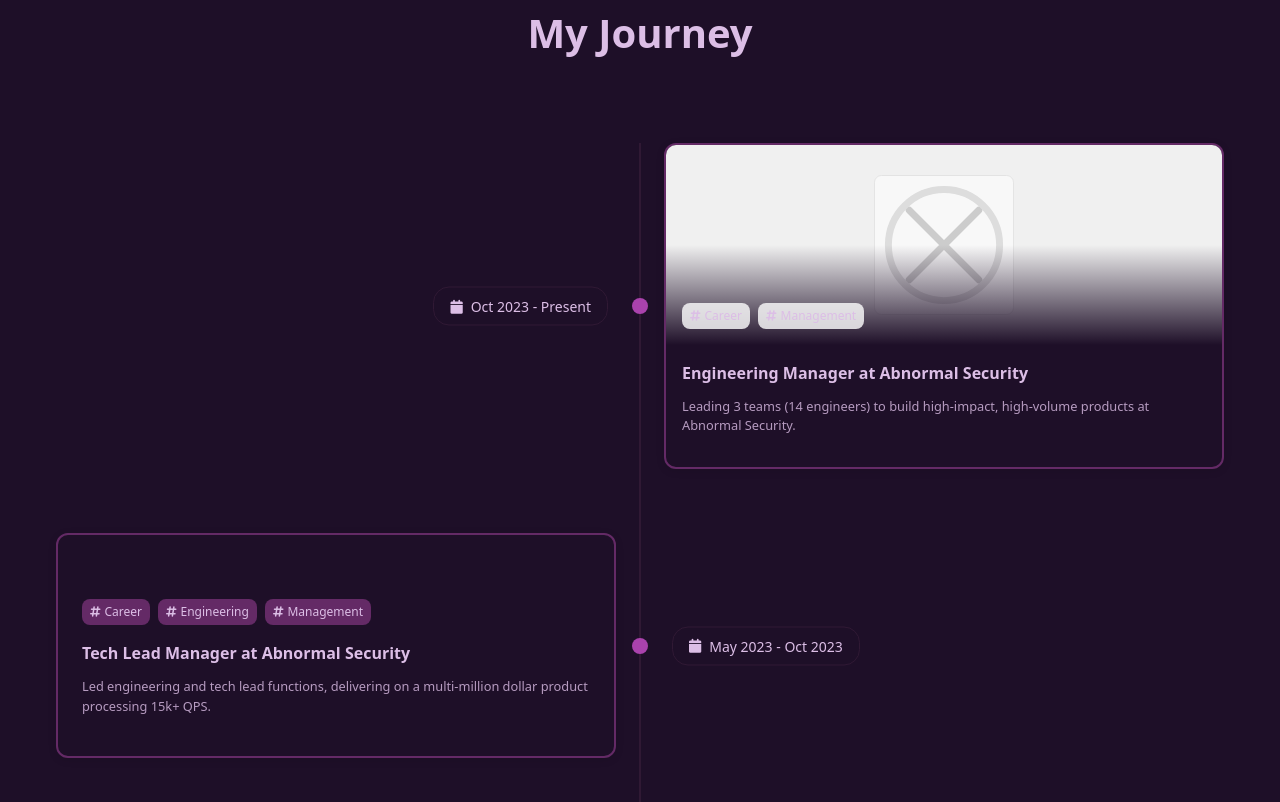
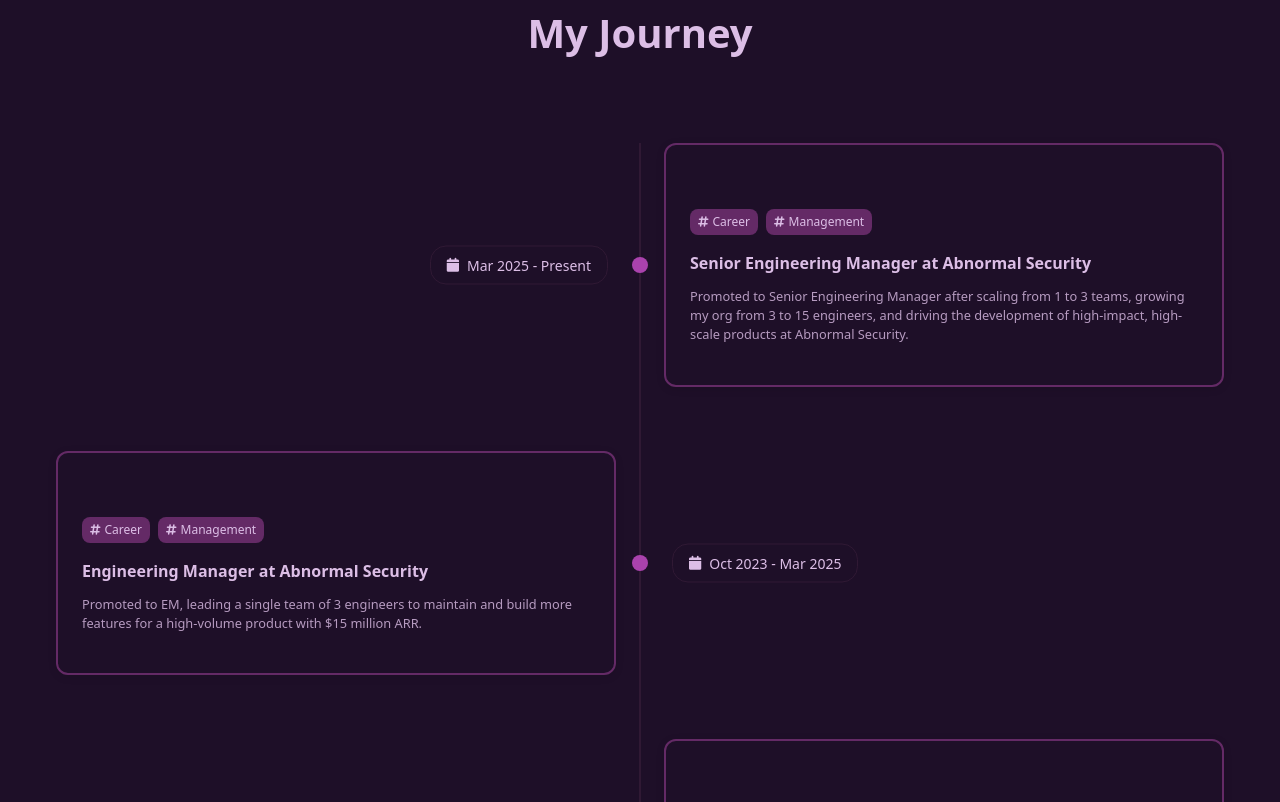
Before and after one commit to AkaHitsuji/akahitsuji.github.io, a website: page v2/index.html in a window 1280 px wide. Shown: the part 861-1663 px from the top of the page. Drawn offline with Linux system fonts and the light colour scheme.

Commit message:
update to add senior engineer manager role. update descriptions

```diff
--- a/v2/index.html
+++ b/v2/index.html
@@ -109,7 +109,7 @@
                         <div class="hero-details">
                             <div class="detail-item">
                                 <i class="fas fa-briefcase"></i>
-                                <span>Engineering Manager at Abnormal Security</span>
+                                <span>Senior Engineering Manager at Abnormal Security</span>
                             </div>
                             <div class="detail-item">
                                 <i class="fas fa-graduation-cap"></i>
@@ -159,17 +159,15 @@
       <div class="timeline-item">
           <div class="timeline-date">
               <i class="fas fa-calendar"></i>
-              Oct 2023 - Present
+              Mar 2025 - Present
           </div>
           <div class="timeline-content">
-              <div class="timeline-image">
-                  <img src="img/timeline/placeholder.svg" alt="Engineering Manager at Abnormal Security">
-                  <div class="timeline-image-overlay"></div>
+              <div class="timeline-content-inner no-image">
                   <div class="timeline-mobile-date">
                       <i class="fas fa-calendar"></i>
-                      Oct 2023 - Present
+                      Mar 2025 - Present
                   </div>
-                  <div class="timeline-hashtags">
+                  <div class="timeline-hashtags-no-image">
 
                       <span class="tag">
                           <i class="fas fa-hashtag"></i>
@@ -182,10 +180,39 @@
                       </span>
 
                   </div>
+                  <h3>Senior Engineering Manager at Abnormal Security</h3>
+                  <p>Promoted to Senior Engineering Manager after scaling from 1 to 3 teams, growing my org from 3 to 15 engineers, and driving the development of high-impact, high-scale products at Abnormal Security.</p>
+
               </div>
-              <div class="timeline-content-inner">
+          </div>
+      </div>
+
+      <div class="timeline-item">
+          <div class="timeline-date">
+              <i class="fas fa-calendar"></i>
+              Oct 2023 - Mar 2025
+          </div>
+          <div class="timeline-content">
+              <div class="timeline-content-inner no-image">
+                  <div class="timeline-mobile-date">
+                      <i class="fas fa-calendar"></i>
+                      Oct 2023 - Mar 2025
+                  </div>
+                  <div class="timeline-hashtags-no-image">
+
+                      <span class="tag">
+                          <i class="fas fa-hashtag"></i>
+                          Career
+                      </span>
+
+                      <span class="tag">
+                          <i class="fas fa-hashtag"></i>
+                          Management
+                      </span>
+
+                  </div>
                   <h3>Engineering Manager at Abnormal Security</h3>
-                  <p>Leading 3 teams (14 engineers) to build high-impact, high-volume products at Abnormal Security.</p>
+                  <p>Promoted to EM, leading a single team of 3 engineers to maintain and build more features for a high-volume product with $15 million ARR.</p>
 
               </div>
           </div>
```
Also changed, not shown: v2/content/timeline/2023_10_abnormal-security-em.md (+2 -3 lines), v2/content/timeline/2024_03_abnormal-security-senior-em.md (added, +10 -0 lines), v2/templates/index.template.html (+1 -1 lines).
